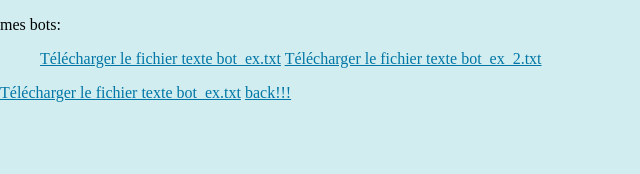
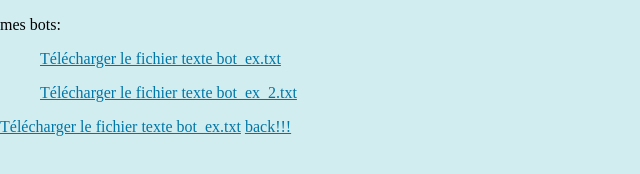
Before and after one commit to garfield-blue/portfolio, a plain HTML site: page Python.html in a window 1280 px wide. Shown: the whole page, without its empty margins (0-640 px from the left). Drawn offline with Linux system fonts and the light colour scheme.

Commit message:
Update Python.html

```diff
--- a/Python.html
+++ b/Python.html
@@ -10,8 +10,8 @@
 <body>
     <p>mes bots:</p>
     <ul>
-        <il><a href="bot_ex.txt" title="download" download>Télécharger le fichier texte bot_ex.txt</a></il>
-        <il><a href="bot_ex_2.txt" title="download" download>Télécharger le fichier texte bot_ex_2.txt</a></il>
+        <il><p><a href="bot_ex.txt" title="download" download>Télécharger le fichier texte bot_ex.txt</a></p></il>
+        <il><p><a href="bot_ex_2.txt" title="download" download>Télécharger le fichier texte bot_ex_2.txt</a></p></il>
         <il></il>
     </ul>
     <a href="bot_ex.txt" title="download" download>Télécharger le fichier texte bot_ex.txt</a>
```
